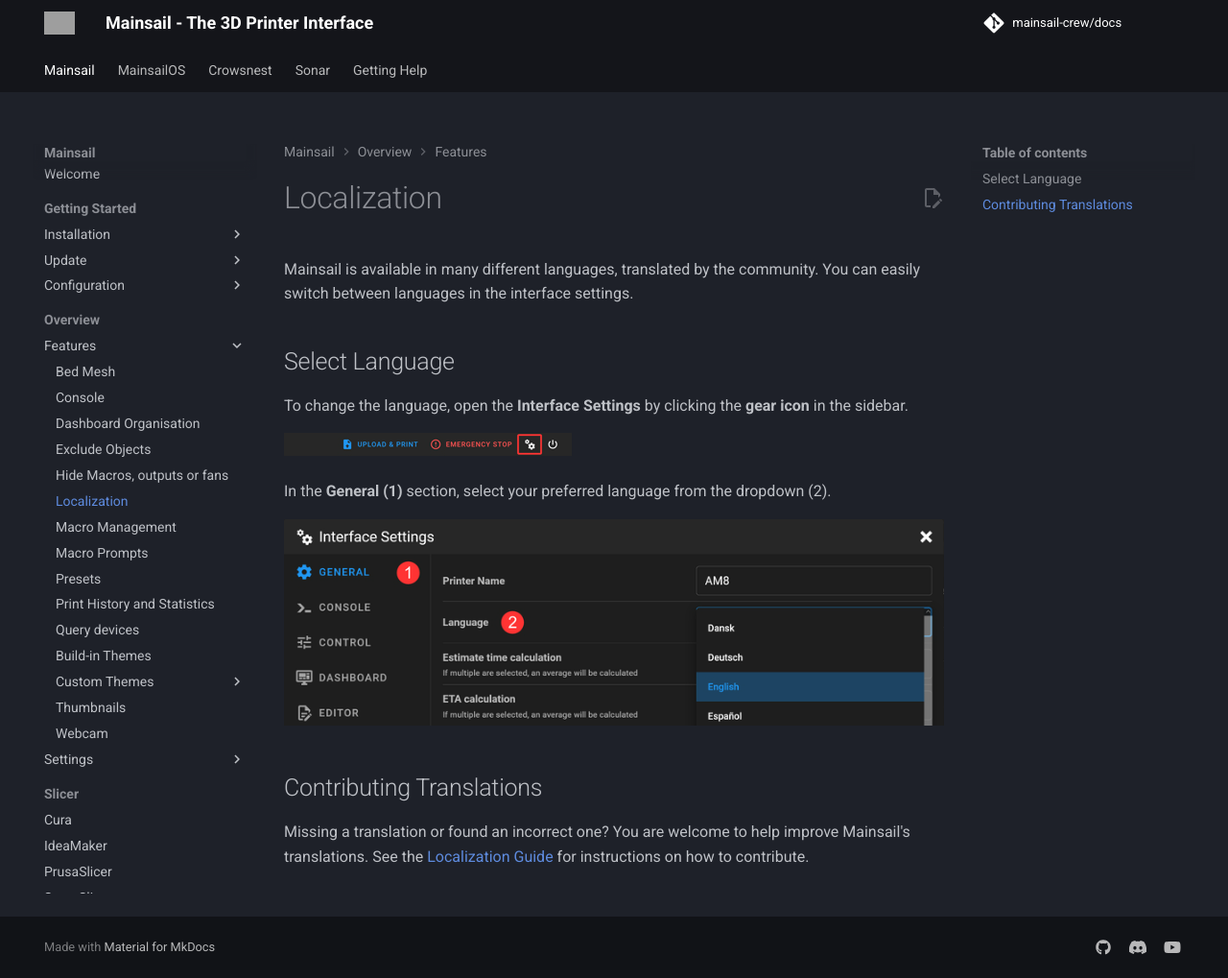
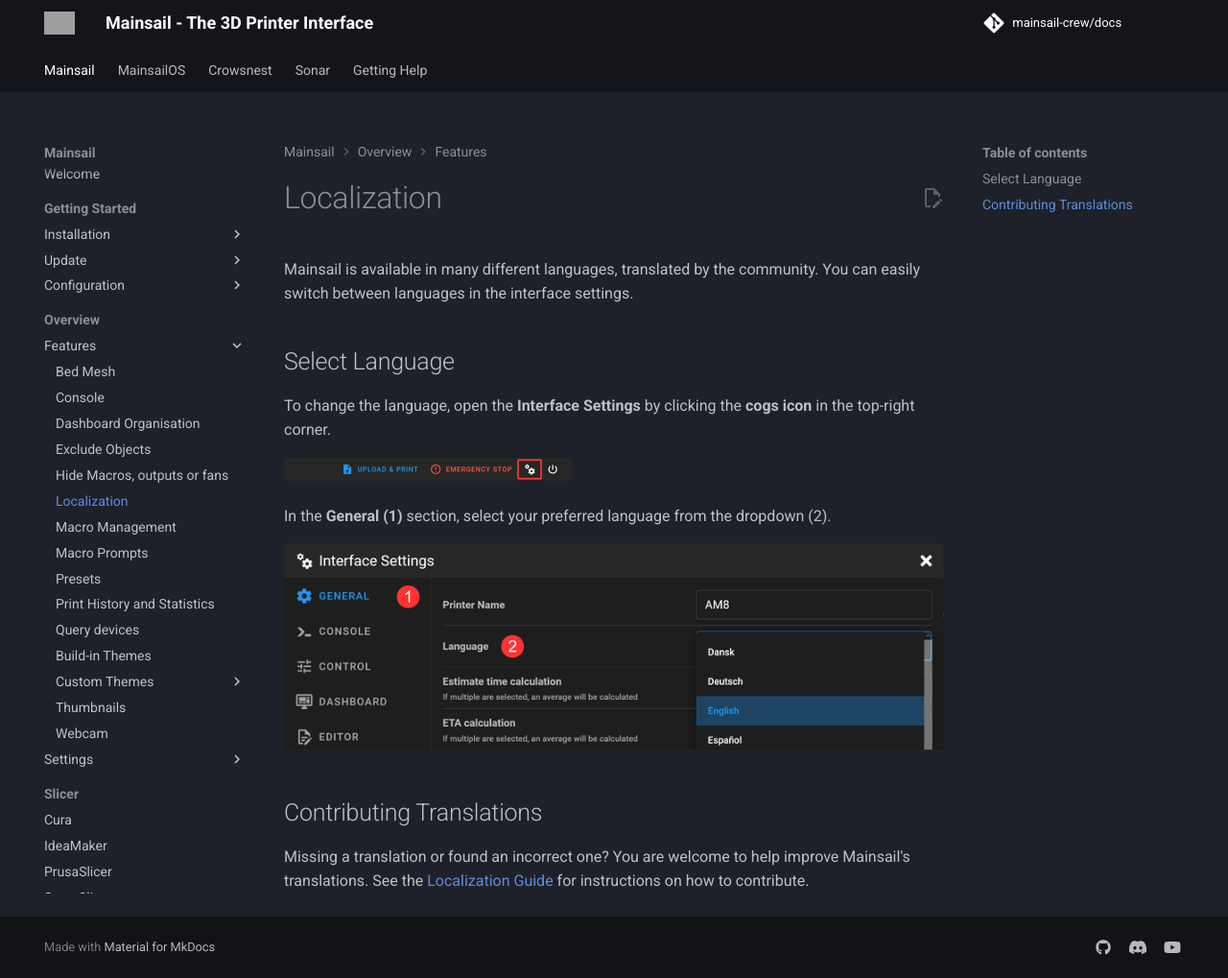
Before and after one commit to mainsail-crew/docs, an MkDocs documentation site: the page built from docs/features/localization.md, in a window 1280 px wide and 1019 px high. Shown: the whole window at 96% size. Built offline with MkDocs 1.6.1 and Material for MkDocs 9.7.7, drawn with Linux system fonts in a browser that asks for light colours; comment, search, counter and statistics services are not loaded; grey boxes are pictures that could not be loaded.

Commit message:
fix: fix interface settings spellings

```diff
--- a/docs/features/localization.md
+++ b/docs/features/localization.md
@@ -14,8 +14,8 @@
 
 ## Select Language
 
-To change the language, open the **Interface Settings** by clicking the **gear icon** in the
-sidebar.
+To change the language, open the **Interface Settings** by clicking the **cogs icon** in the
+top-right corner.
 
 ![Open Settings Menu](../images/features/localization-settings-menu.avif)
 
```
Also changed, not shown: docs/features/hide-macros-outputs-or-fans.md (+1 -1 lines).
